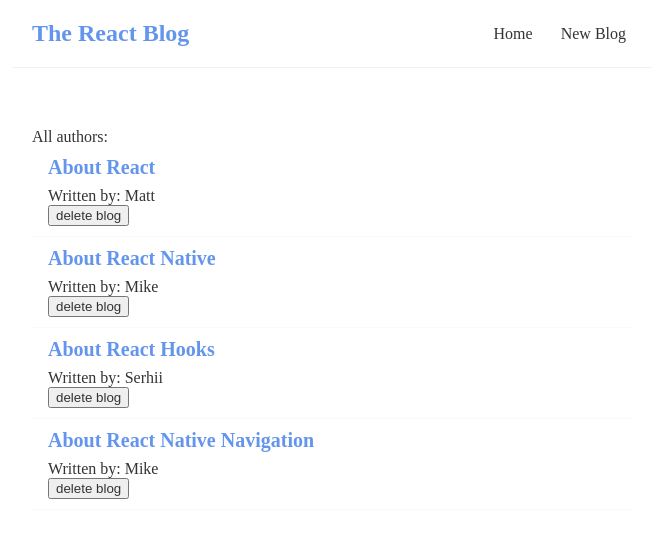
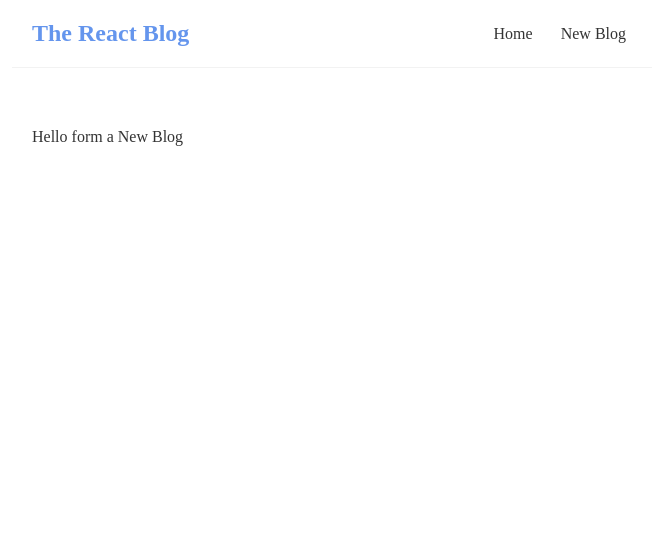
Before and after one commit to kosarc/BlogApp, a React (Create React App) app: page /new-blog in a window 1280 px wide. Shown: the top 538 px of the page, without its empty margins (308-965 px from the left). Built offline with nearby package versions, Linux system fonts and the light colour scheme; data requests are answered from the project's data file.

Commit message:
added page routes

```diff
--- a/package.json
+++ b/package.json
@@ -9,6 +9,7 @@
     "axios": "^1.1.3",
     "react": "^18.2.0",
     "react-dom": "^18.2.0",
+    "react-router-dom": "^6.4.3",
     "react-scripts": "5.0.1",
     "web-vitals": "^2.1.4"
   },
--- a/src/App.js
+++ b/src/App.js
@@ -1,15 +1,22 @@
 import "./App.css";
 import Navbar from "./Navbar";
 import Home from "./Home";
+import { BrowserRouter, Routes, Route } from "react-router-dom";
+import NewBlog from "./NewBlog";
 
 function App() {
   return (
-    <div className="App">
-      <Navbar />
-      <div className="content">
-        <Home />
+    <BrowserRouter>
+      <div className="App">
+        <Navbar />
+        <div className="content">
+          <Routes>
+            <Route path="/" element={<Home />} />
+            <Route path="/new-blog" element={<NewBlog />} />
+          </Routes>
+        </div>
       </div>
-    </div>
+    </BrowserRouter>
   );
 }
 
--- a/src/Filter.js
+++ b/src/Filter.js
@@ -4,12 +4,6 @@ import { useState } from "react";
 function Filter({ blogs }) {
   console.log(blogs);
   const [dataLoaded, setDataLoaded] = useState(blogs);
-  //  if (blogs) {
-  //  async function blogDataLoaded(data) {
-  //  let result = await data;
-  //}
-  //blogDataLoaded(blogs);
-  //}
   const handleClick = (itemIndex) => {
     setDataLoaded((prevBlog) => {
       return prevBlog.filter((item) => item.id !== itemIndex);
--- a/src/Navbar.js
+++ b/src/Navbar.js
@@ -1,12 +1,13 @@
 import "./styles/Navbar.css";
+import { Link } from "react-router-dom";
 
 const Navbar = () => {
   return (
     <nav className="Navbar">
       <h1>The React Blog</h1>
       <div className="links">
-        <a href="/">Home</a>
-        <a href="/">New Blog</a>
+        <Link to="/">Home</Link>
+        <Link to="/new-blog">New Blog</Link>
       </div>
     </nav>
   );
--- /dev/null
+++ b/src/NewBlog.js
@@ -0,0 +1,5 @@
+const NewBlog = () => {
+  return "Hello form a New Blog";
+};
+
+export default NewBlog;
```
Also changed, not shown: 1 other file (tests, documents, lock files or other folders).
